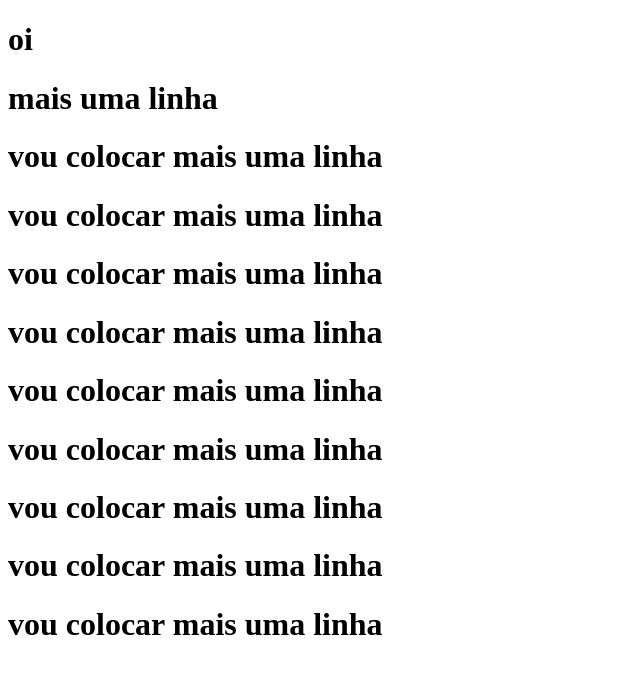
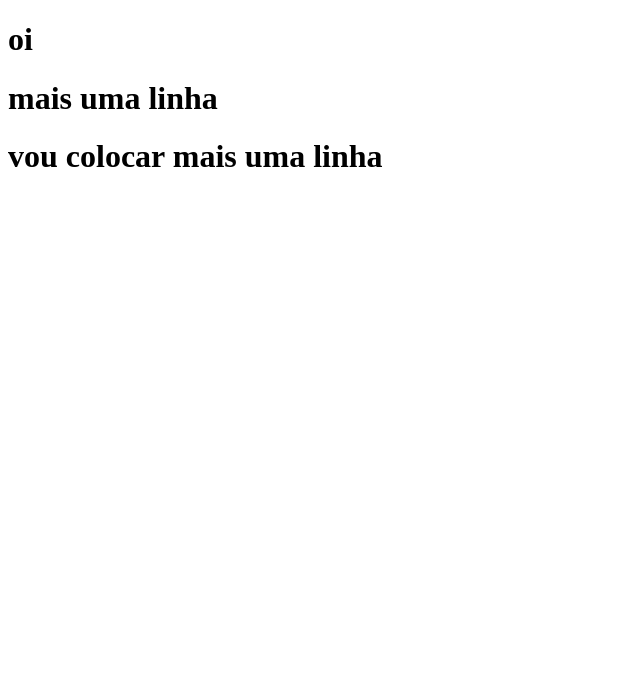
Before and after one commit to DougLutz/aulaSegunda, a plain HTML site: page index.html in a window 1280 px wide. Shown: the whole page, without its empty margins (0-640 px from the left). Drawn offline with Linux system fonts and the light colour scheme.

Commit message:
foi restaurado

```diff
--- a/index.html
+++ b/index.html
@@ -11,14 +11,6 @@
     <h1>oi</h1>
     <h1>mais uma linha</h1>
     <h1>vou colocar mais uma linha</h1>
-    <h1>vou colocar mais uma linha</h1>
-    <h1>vou colocar mais uma linha</h1>
-    <h1>vou colocar mais uma linha</h1>
-    <h1>vou colocar mais uma linha</h1>
-    <h1>vou colocar mais uma linha</h1>
-    <h1>vou colocar mais uma linha</h1>
-    <h1>vou colocar mais uma linha</h1>
-    <h1>vou colocar mais uma linha</h1>
 
 </body>
 </html>
```
